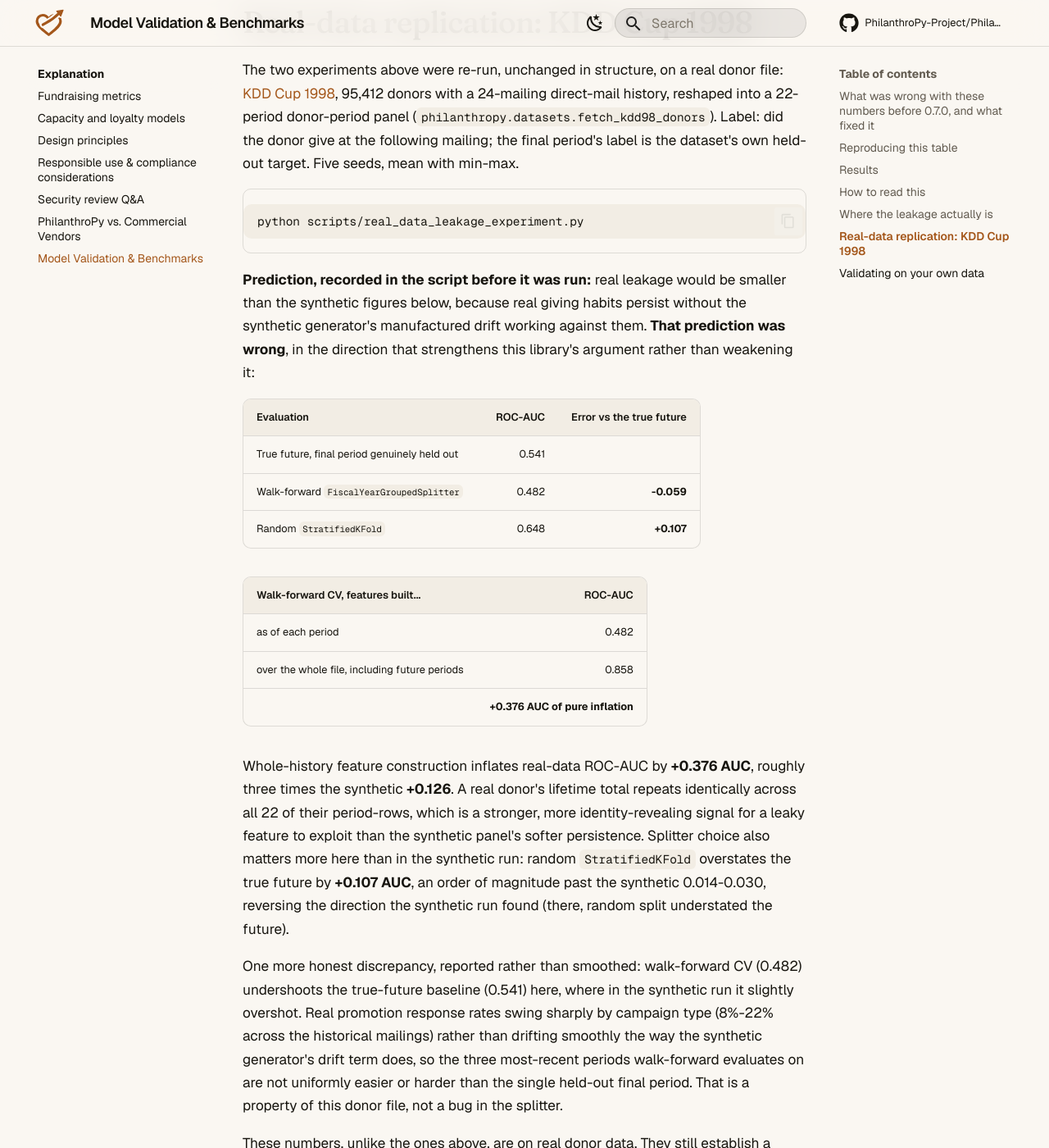
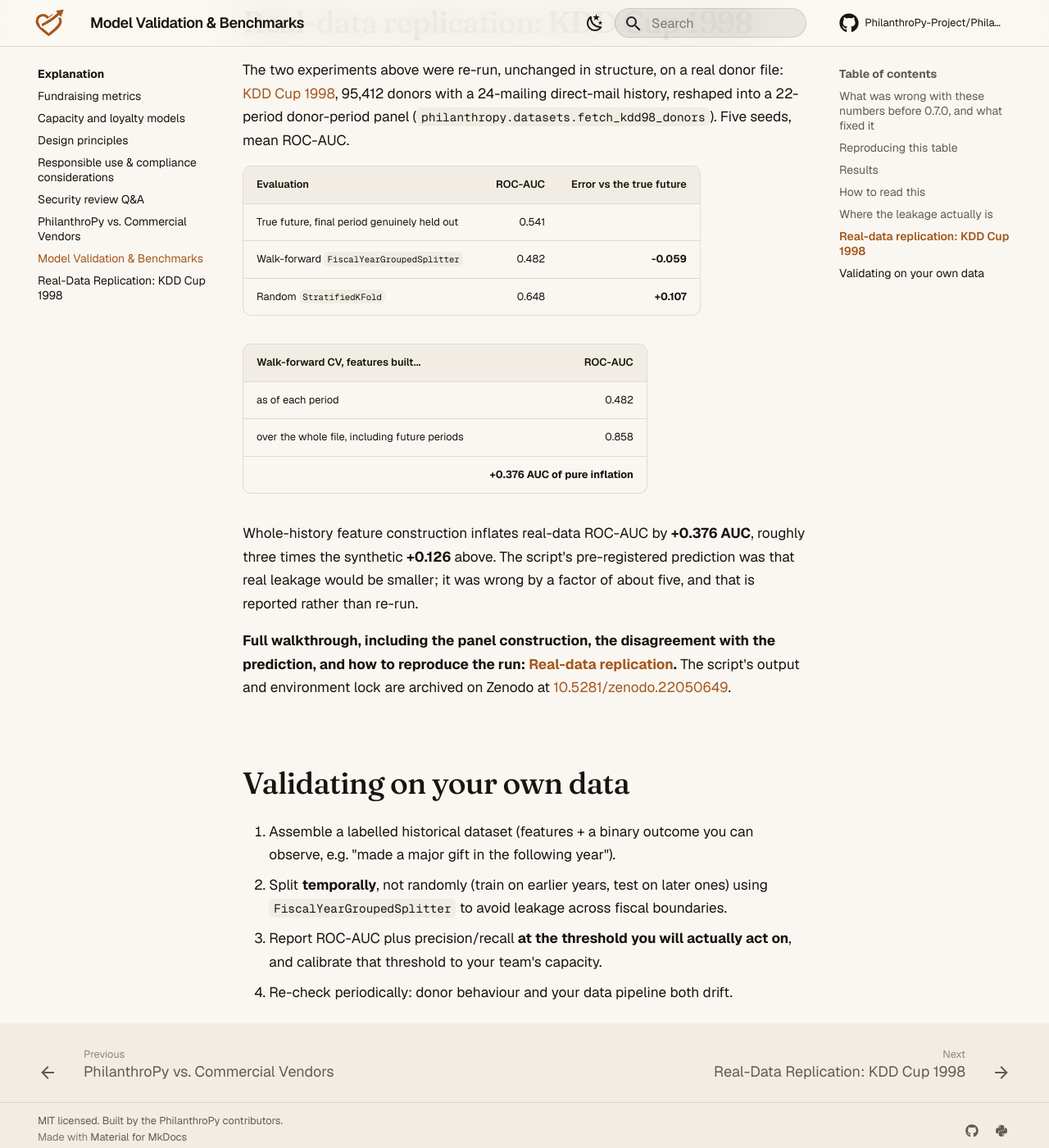
Before and after one commit to PhilanthroPy-Project/PhilanthroPy, an MkDocs documentation site: the page built from docs/explanation/benchmarks.md, in a window 1280 px wide and 1400 px high, scrolled down 5621 px. Shown: the whole window at 82% size. Built offline with MkDocs 1.6.1 and Material for MkDocs 9.7.7, drawn with Linux system fonts in a browser that asks for light colours; comment, search, counter and statistics services are not loaded; some of the changed text lies outside the part shown.

Commit message:
docs: give the KDD Cup 1998 replication its own page
The real-data replication is the strongest evidence this project has and the
only measurement here that is not synthetic, but it was reachable only by
scrolling two-thirds of the way down benchmarks.md. It had no nav entry, no
README mention outside the no-network paragraph, and no reproduction
instructions beyond one bare command.

Promotes it to docs/explanation/real_data_replication.md and expands it with
what the section did not have room for: synthetic and real side by side for
both experiments, how the 22-period panel is built out of the wide promotion
history, the pre-registered prediction that was wrong by a factor of five, the
download and caching caveat for fetch_kdd98_donors, and the runtime to expect.

benchmarks.md keeps the two headline tables and links out for the rest, so the
measured numbers are stated in one place and cannot drift between pages.

mkdocs build --strict passes.

````diff
--- a/docs/explanation/benchmarks.md
+++ b/docs/explanation/benchmarks.md
@@ -187,18 +187,7 @@
 file: [KDD Cup 1998](https://kdd.ics.uci.edu/databases/kddcup98/kddcup98.html),
 95,412 donors with a 24-mailing direct-mail history, reshaped into a
 22-period donor-period panel (`philanthropy.datasets.fetch_kdd98_donors`).
-Label: did the donor give at the following mailing; the final period's label
-is the dataset's own held-out target. Five seeds, mean with min-max.
-
-```bash
-python scripts/real_data_leakage_experiment.py
-```
-
-**Prediction, recorded in the script before it was run:** real leakage would
-be *smaller* than the synthetic figures below, because real giving habits
-persist without the synthetic generator's manufactured drift working against
-them. **That prediction was wrong**, in the direction that strengthens this
-library's argument rather than weakening it:
+Five seeds, mean ROC-AUC.
 
 | Evaluation | ROC-AUC | Error vs the true future |
 |---|---:|---:|
@@ -213,29 +202,14 @@
 | | **+0.376 AUC of pure inflation** |
 
 Whole-history feature construction inflates real-data ROC-AUC by **+0.376
-AUC**, roughly three times the synthetic **+0.126**. A real donor's lifetime
-total repeats identically across all 22 of their period-rows, which is a
-stronger, more identity-revealing signal for a leaky feature to exploit than
-the synthetic panel's softer persistence. Splitter choice also matters more
-here than in the synthetic run: random `StratifiedKFold` overstates the true
-future by **+0.107 AUC**, an order of magnitude past the synthetic 0.014-0.030,
-reversing the direction the synthetic run found (there, random split *understated*
-the future).
+AUC**, roughly three times the synthetic **+0.126** above. The script's
+pre-registered prediction was that real leakage would be *smaller*; it was
+wrong by a factor of about five, and that is reported rather than re-run.
 
-One more honest discrepancy, reported rather than smoothed: walk-forward CV
-(0.482) undershoots the true-future baseline (0.541) here, where in the
-synthetic run it slightly overshot. Real promotion response rates swing
-sharply by campaign type (8%-22% across the historical mailings) rather than
-drifting smoothly the way the synthetic generator's drift term does, so the
-three most-recent periods walk-forward evaluates on are not uniformly easier
-or harder than the single held-out final period. That is a property of this
-donor file, not a bug in the splitter.
-
-These numbers, unlike the ones above, are on real donor data. They still
-establish a mechanism and its magnitude on one real file, not a value to
-quote for your program.
-
-The script's output and environment lock are archived separately on Zenodo:
+**Full walkthrough, including the panel construction, the disagreement with the
+prediction, and how to reproduce the run:
+[Real-data replication](real_data_replication.md).** The script's output and
+environment lock are archived on Zenodo at
 [10.5281/zenodo.22050649](https://doi.org/10.5281/zenodo.22050649).
 
 ## Validating on your own data
--- a/docs/explanation/index.md
+++ b/docs/explanation/index.md
@@ -8,3 +8,4 @@
 * [Responsible Use & Compliance](compliance_considerations.md)
 * [PhilanthroPy vs. Commercial Vendors](comparison_to_vendors.md)
 * [Model Validation & Benchmarks](benchmarks.md)
+* [Real-Data Replication: KDD Cup 1998](real_data_replication.md)
--- a/mkdocs.yml
+++ b/mkdocs.yml
@@ -119,6 +119,7 @@
     - explanation/security_review_answers.md
     - explanation/comparison_to_vendors.md
     - explanation/benchmarks.md
+    - explanation/real_data_replication.md
   - Contributing: contributing.md
   - API Reference:
     - reference/index.md
````
Also changed, not shown: CHANGELOG.md (+10 -0 lines), README.md (+6 -0 lines), docs/explanation/real_data_replication.md (added, +153 -0 lines).
